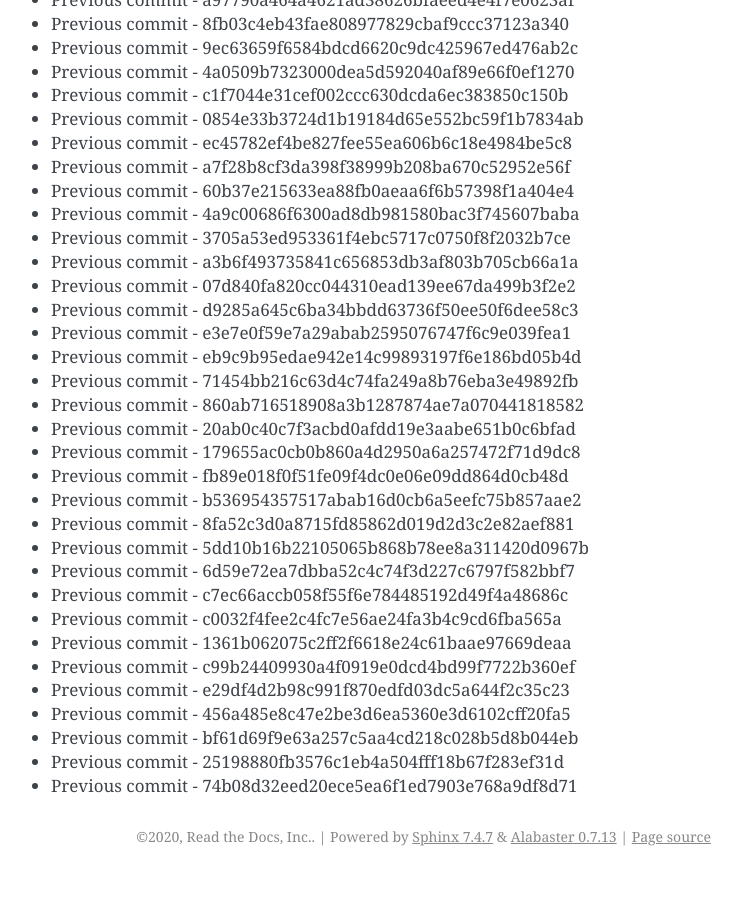
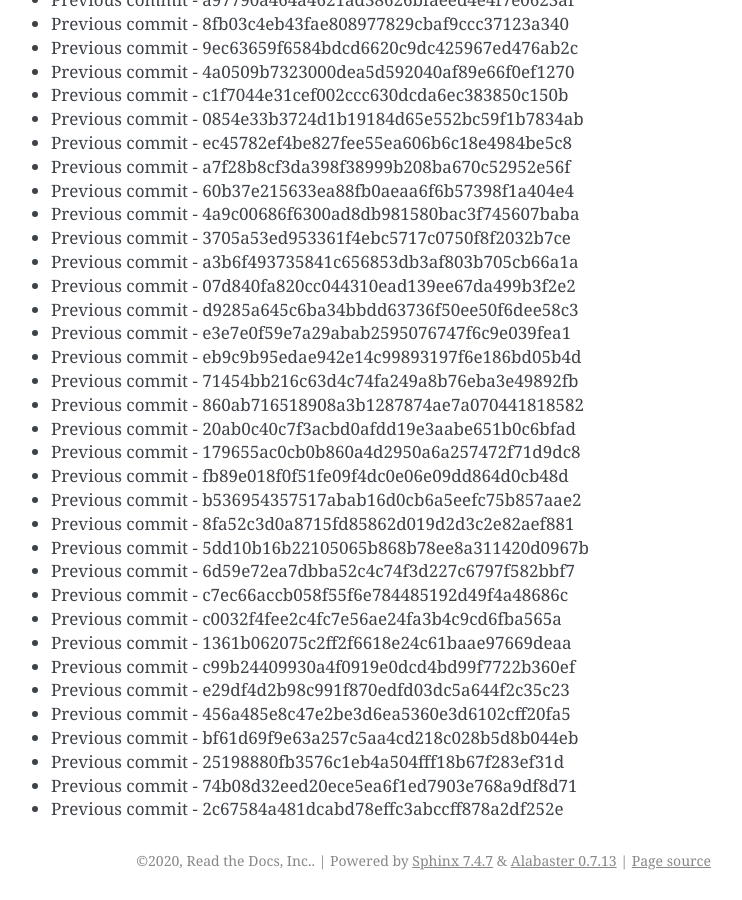
Before and after one commit to readthedocs/rtd-git-stresstest, a Sphinx documentation site: the page built from docs/updates.rst, in a window 1280 px wide and 900 px high, scrolled down 94177 px. Shown: the whole window, without its empty margins (399-1141 px from the left). Built offline with Sphinx 7.4.7, drawn with Linux system fonts in a browser that asks for light colours; before the commit the page ends 95053 px from its top, so only the background shows below that.

Commit message:
Generating commit from previous: 2c67584a481dcabd78effc3abccff878a2df252e

```diff
--- a/docs/updates.rst
+++ b/docs/updates.rst
@@ -3989,3 +3989,4 @@ It can be tested for any performance characteristics.
 * Previous commit - bf61d69f9e63a257c5aa4cd218c028b5d8b044eb
 * Previous commit - 25198880fb3576c1eb4a504fff18b67f283ef31d
 * Previous commit - 74b08d32eed20ece5ea6f1ed7903e768a9df8d71
+* Previous commit - 2c67584a481dcabd78effc3abccff878a2df252e
```
